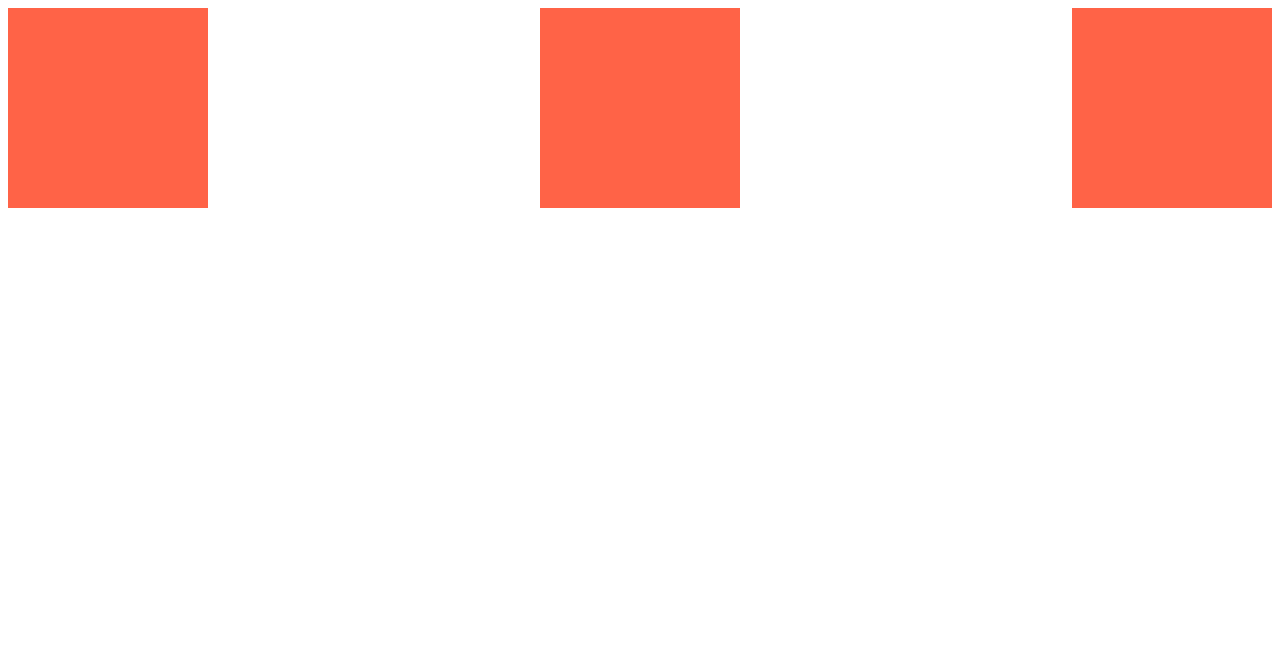
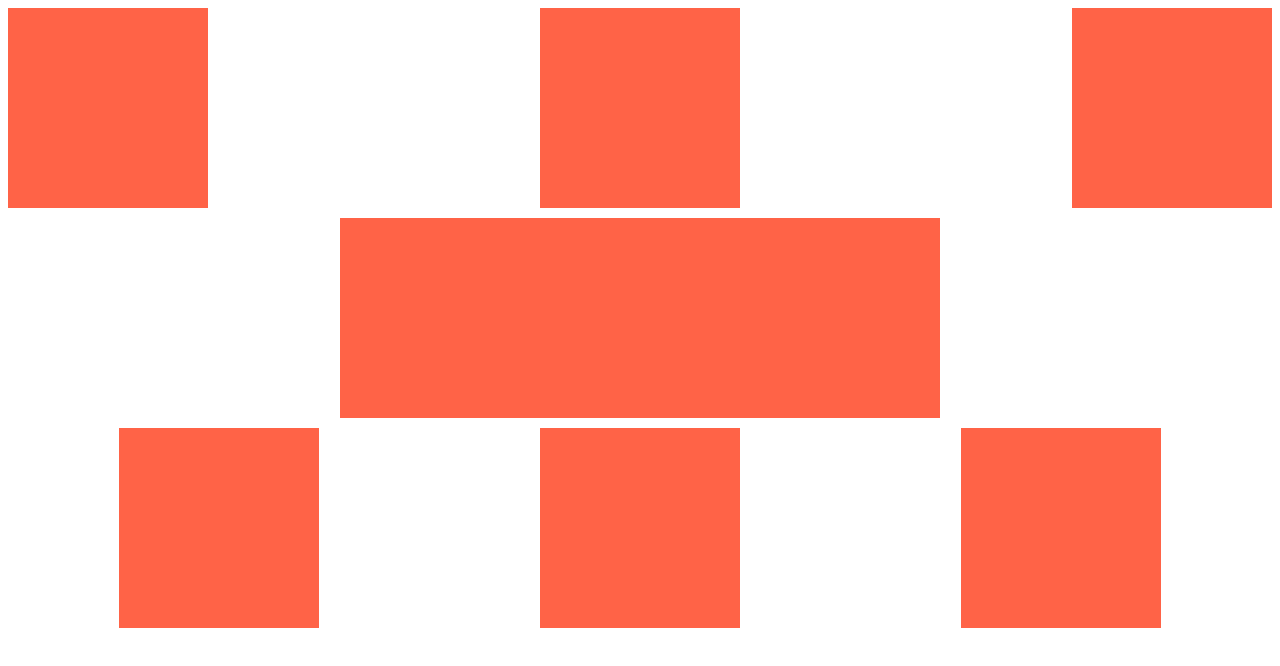
Before and after one commit to jliliflora/css-layout-master, a website built with Vite: page index.html in a window 1280 px wide. Built offline with nearby package versions, Linux system fonts and the light colour scheme.

Commit message:
2.2 Intro to flexbox

```diff
--- a/index.html
+++ b/index.html
@@ -7,8 +7,20 @@
     <title>CSS Layout Master</title>
   </head>
   <body>
-    <div class="box"></div>
-    <div class="box"></div>
-    <div class="box"></div>
+    <div class="space-between">
+      <div class="box"></div>
+      <div class="box"></div>
+      <div class="box"></div>
+    </div>
+    <div class="center">
+      <div class="box"></div>
+      <div class="box"></div>
+      <div class="box"></div>
+    </div>
+    <div class="space-around">
+      <div class="box"></div>
+      <div class="box"></div>
+      <div class="box"></div>
+    </div>
   </body>
 </html>
--- a/style/style.css
+++ b/style/style.css
@@ -1,6 +1,16 @@
-body {
+.space-between {
   display: flex;
   justify-content: space-between;
+}
+.center {
+  display: flex;
+  justify-content: center;
+  margin-top: 10px;
+}
+.space-around {
+  display: flex;
+  justify-content: space-around;
+  margin-top: 10px;
 }
 
 .box {
```
